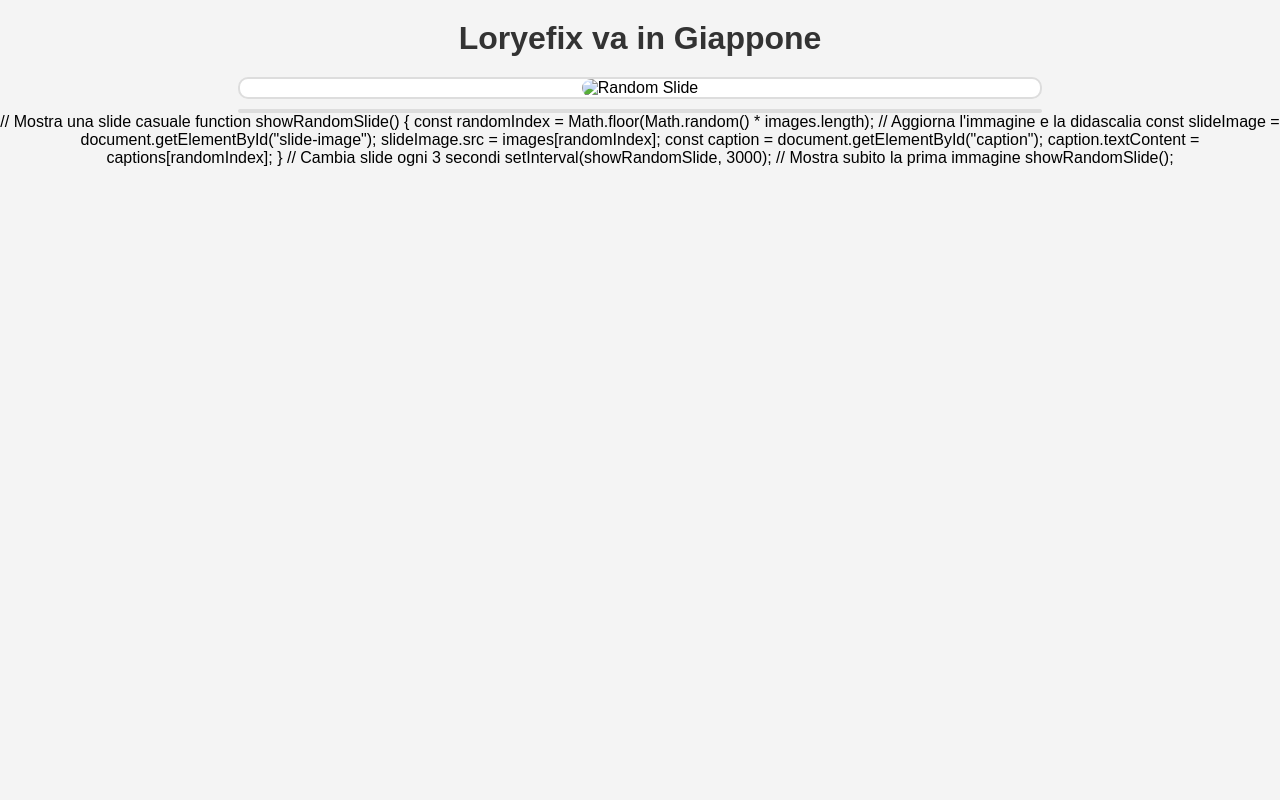
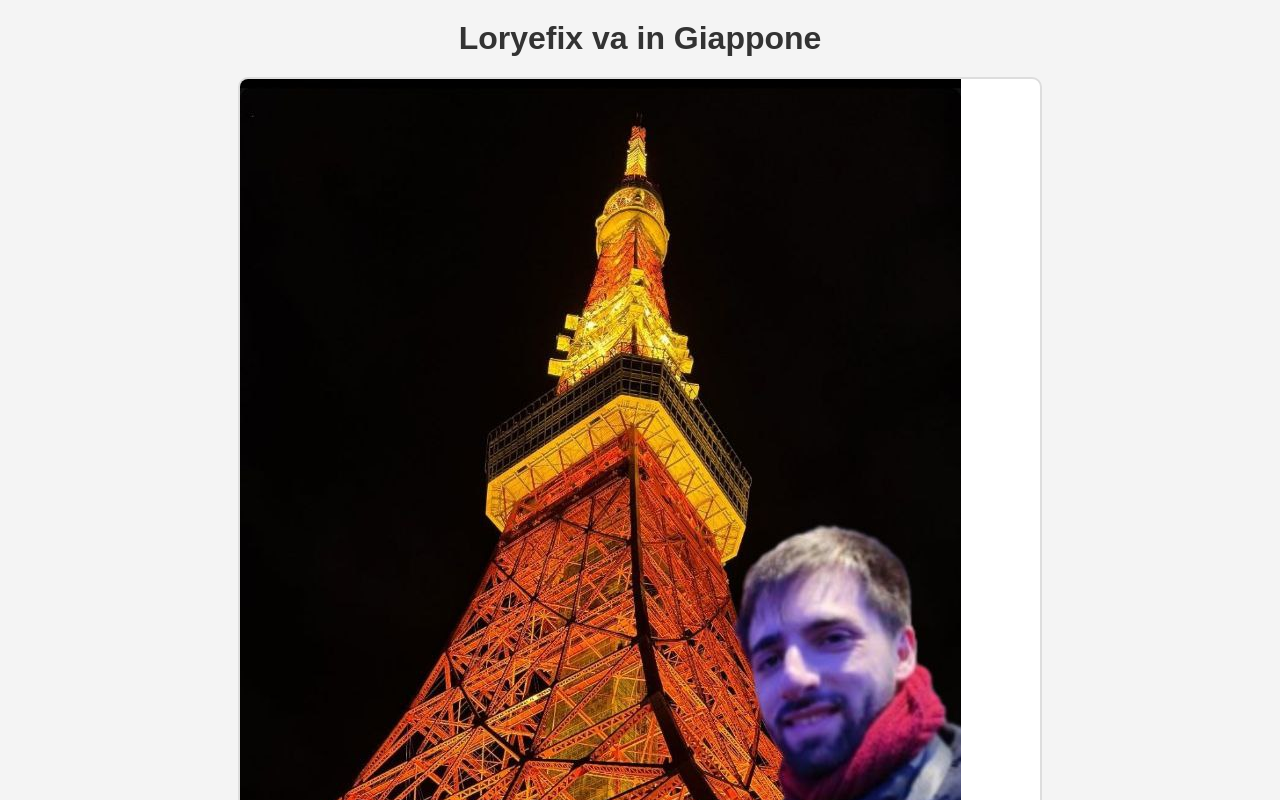
Before and after one commit to elisacarrepani/loryefix, a plain HTML site: page index.html in a window 1280 px wide. Shown: the top 800 px of the page. Drawn offline with Linux system fonts and the light colour scheme.

Commit message:
Update index.html

```diff
--- a/index.html
+++ b/index.html
@@ -57,13 +57,6 @@
 <body>
   <h1>Loryefix va in Giappone</h1>
   <div class="slideshow-container">
-    <div class="slide active">
-      <img src="" alt="Random Slide" id="slide-image">
-    </div>
-  </div>
-  <div class="caption" id="caption"></div>
-
-  <div class="slideshow-container">
     <!-- Images -->
     <img class="slide" src="https://github.com/elisacarrepani/loryefix/blob/main/1.jpg?raw=true" alt="Image 1">
     <img class="slide" src="https://github.com/elisacarrepani/loryefix/blob/main/2.jpg?raw=true" alt="Image 2">
@@ -77,23 +70,62 @@
     <img class="slide" src="https://github.com/elisacarrepani/loryefix/blob/main/10.jpg?raw=true" alt="Image 10">
   </div>
 
-    // Mostra una slide casuale
-    function showRandomSlide() {
-      const randomIndex = Math.floor(Math.random() * images.length);
+  <div class="caption" id="caption"></div>
 
-      // Aggiorna l'immagine e la didascalia
-      const slideImage = document.getElementById("slide-image");
-      slideImage.src = images[randomIndex];
+  <script>
+    // Array delle immagini e didascalie
+    const images = [
+      "https://github.com/elisacarrepani/loryefix/blob/main/1.jpg?raw=true",
+      "https://github.com/elisacarrepani/loryefix/blob/main/2.jpg?raw=true",
+      "https://github.com/elisacarrepani/loryefix/blob/main/3.jpg?raw=true",
+      "https://github.com/elisacarrepani/loryefix/blob/main/4.jpg?raw=true",
+      "https://github.com/elisacarrepani/loryefix/blob/main/5.jpg?raw=true",
+      "https://github.com/elisacarrepani/loryefix/blob/main/6.jpg?raw=true",
+      "https://github.com/elisacarrepani/loryefix/blob/main/7.jpg?raw=true",
+      "https://github.com/elisacarrepani/loryefix/blob/main/8.jpg?raw=true",
+      "https://github.com/elisacarrepani/loryefix/blob/main/9.jpg?raw=true",
+      "https://github.com/elisacarrepani/loryefix/blob/main/10.jpg?raw=true"
+    ];
 
+    const captions = [
+      "Immagine 1",
+      "Immagine 2",
+      "Immagine 3",
+      "Immagine 4",
+      "Immagine 5",
+      "Immagine 6",
+      "Immagine 7",
+      "Immagine 8",
+      "Immagine 9",
+      "Immagine 10"
+    ];
+
+    let currentIndex = 0;
+
+    // Funzione per mostrare la slide corrente
+    function showSlide(index) {
+      const slides = document.querySelectorAll('.slide');
       const caption = document.getElementById("caption");
-      caption.textContent = captions[randomIndex];
+
+      // Nasconde tutte le slide
+      slides.forEach(slide => slide.style.display = 'none');
+
+      // Mostra la slide selezionata
+      slides[index].style.display = 'block';
+      caption.textContent = captions[index];
     }
 
-    // Cambia slide ogni 3 secondi
-    setInterval(showRandomSlide, 3000);
+    // Funzione per cambiare la slide automaticamente ogni 3 secondi
+    function nextSlide() {
+      currentIndex = (currentIndex + 1) % images.length;
+      showSlide(currentIndex);
+    }
 
-    // Mostra subito la prima immagine
-    showRandomSlide();
+    // Inizializza la prima slide
+    showSlide(currentIndex);
+
+    // Cambia la slide ogni 3 secondi
+    setInterval(nextSlide, 3000);
   </script>
 </body>
 </html>
```
Lines whose indentation alone changed are shown as unchanged.
